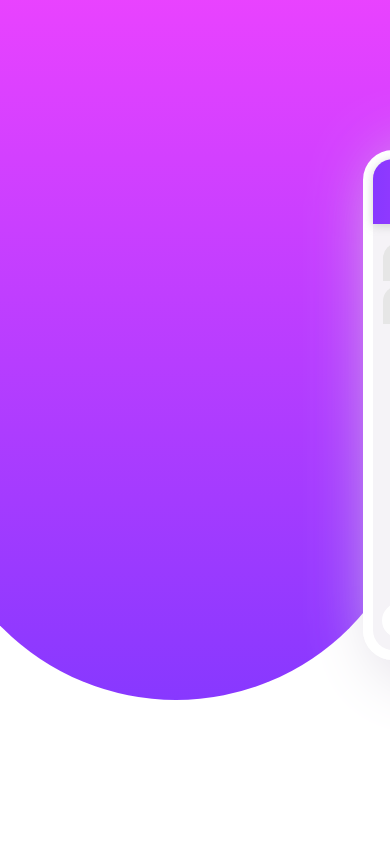
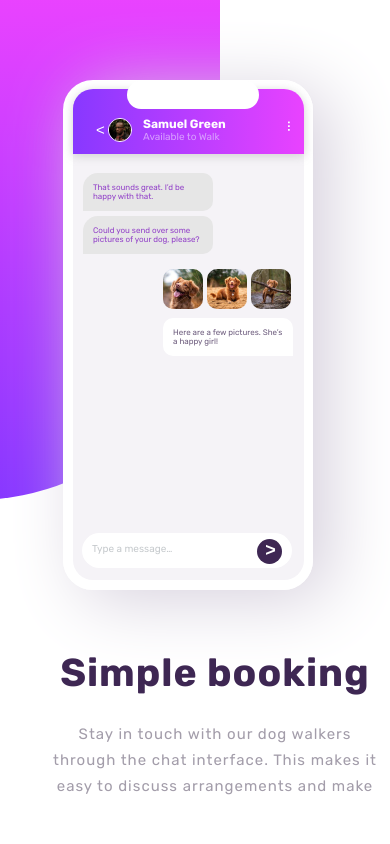
Before and after one commit to Jebusx33/Chat-app-css-illustration, a plain HTML site: page index.html in a window 390 px wide. Shown: the top 844 px of the page. Drawn offline with Linux system fonts and the light colour scheme.

Commit message:
Chat app illustration witH animation

```diff
--- a/index.html
+++ b/index.html
@@ -112,10 +112,12 @@
                     your walker and book again all through the chat.
                 </p>
             </div>
+            <div id="clearfix"></div>
             <div class="attribution">
                 Challenge by <a href="https://www.frontendmentor.io?ref=challenge" target="_blank">Frontend Mentor</a>.
                 Coded by <a href="https://jebusx33.github.io/JesusArias/">Jesús Arias</a>.
             </div>
+            <div id="clearfix"></div>
             <!--Right Violet-->
             <aside>
                 <div class="rec_radR"></div>
--- a/style.css
+++ b/style.css
@@ -299,35 +299,349 @@
     border-radius: 400px 0px 0px 0px;
 }
 
-@media(max-width: 381px)
 
-/*and (max-height:600px)*/
-    {
+
+/*Responsive*/
+
+@media(max-width: 1398px) {
+
     #content {
-        max-width: 370px;
-        width: 375px;
-        height: auto;
+        width: 1398px;
+        height: 800px;
+        position: absolute;
+        top: 0;
+        bottom: 0;
+        left: 0;
+        right: 0;
+        background-color: hsl(0, 0%, 100%);
+        justify-content: space-between;
     }
 
+
     .rec_radL {
-        left: -270px;
-        height: 480px;
+        position: absolute;
+        left: -69px;
+        height: 700px;
+        width: 490px;
+
+    }
+
+    .rec_radR {
+        position: absolute;
+        top: 114px;
+        right: -1px;
+        height: 700px;
+        width: 303px;
+        margin-bottom: 0px;
+    }
+}
+
+@media(max-width: 1200px) {
+
+
+    #content {
+        margin-bottom: 0px;
+        height: 800px !important;
+
+    }
+
+    #center {
+        background-color: transparent;
+        top: 310px;
+        left: 650px;
+        z-index: 1;
 
     }
 
     #phone {
-        top: 150px;
-        left: 63px;
+        left: 263px;
+
     }
+
+    .rec_radL {
+        left: -170px;
+
+    }
+
+    .rec_radR {
+        right: 10px;
+    }
+}
+
+
+@media(max-width: 1120px) {
+
+    #center {
+        position: absolute;
+        background-color: transparent;
+        top: 310px;
+        left: 550px;
+        z-index: 1;
+        margin-bottom: 50px;
+    }
+
+    #phone {
+        left: 203px;
+
+    }
+
+    .rec_radL {
+        left: -150px;
+
+    }
+
+    .rec_radR {
+        right: 10px;
+    }
+
+    .attribution {
+        position: relative;
+        right: 110px;
+    }
+}
+
+
+
+@media(max-width: 1020px) {
+
+    #center {
+        height: 300px;
+        width: 420px;
+        position: absolute;
+        background-color: transparent;
+        top: 310px;
+        left: 550px;
+        z-index: 1;
+        margin-bottom: 50px;
+    }
+
+}
+
+
+@media(max-width: 980px) {
 
     #center {
         height: 300px;
         width: 320px;
         position: absolute;
+    }
+
+    .rec_radL {
+        left: -270px;
+        height: 500px;
+
+    }
+
+    #phone {
+        top: 80px;
+        left: 63px;
+    }
+
+    .rec_radR {
+        display: none;
+    }
+}
+
+
+@media(max-width: 890px) {
+
+    #center {
+        top: 310px;
+        left: 470px;
+        position: absolute;
+    }
+
+    .rec_radL {
+        left: -270px;
+        height: 500px;
+
+    }
+
+    #phone {
+        top: 80px;
+        left: 63px;
+    }
+
+    .attribution {
+        position: relative;
+        right: 80px;
+    }
+
+    .rec_radR {
+        display: none;
+    }
+}
+
+
+
+/*Kindle*/
+
+@media(max-width: 800px) {
+
+
+    #phone {
+        left: 303px;
+        top: 250px;
+    }
+
+    .rec_radL {
+        height: 700px;
+        width: 490px;
+        position: absolute;
+        left: -69px;
+        height: 700px;
+        width: 490px;
+
+    }
+
+    #center {
+        height: 300px;
+        width: 440px;
+        position: absolute;
         background-color: transparent;
-        top: 720px;
+        top: 950px;
         /*top: -130px;*/
-        left: 15px;
+        left: 170px;
+        text-align: center;
+        z-index: 1;
+        margin-bottom: 50px;
+    }
+
+    .rec_radR {
+        display: none;
+    }
+
+
+    .attribution {
+        position: relative;
+        top: 750px;
+        right: 340px;
+    }
+
+    .rec_radR {
+        display: none;
+    }
+}
+
+@media(max-width: 785px) {
+
+    #center {
+        top: 310px;
+        left: 370px;
+        position: absolute;
+    }
+
+    .rec_radR {
+        display: none;
+    }
+}
+
+
+
+@media(max-width: 784px) {
+
+
+    #phone {
+        left: 303px;
+        top: 250px;
+    }
+
+    .rec_radL {
+        height: 700px;
+        width: 490px;
+        position: absolute;
+       left: -69px;
+        height: 700px;
+        width: 490px;
+
+    }
+
+    #center {
+        height: 300px;
+        width: 440px;
+        position: absolute;
+        background-color: transparent;
+        top: 950px;
+        /*top: -130px;*/
+        left: 170px;
+        text-align: center;
+        z-index: 1;
+        margin-bottom: 50px;
+    }
+       .rec_radR {
+       display: none;
+    }
+
+
+    .attribution {
+        position: relative;
+        top: 750px;
+        right: 340px;
+    }
+
+    .rec_radR {
+        display: none;
+    }
+}
+
+/*ipad*/
+@media(max-width: 768px) {
+
+
+    #phone {
+        left: 303px;
+        top: 250px;
+    }
+
+    .rec_radL {
+        height: 700px;
+        width: 490px;
+        position: absolute;
+        left: -69px;
+        height: 700px;
+        width: 490px;
+
+    }
+
+    #center {
+        height: 300px;
+        width: 440px;
+        position: absolute;
+        background-color: transparent;
+        top: 950px;
+        /*top: -130px;*/
+        left: 170px;
+        text-align: center;
+        z-index: 1;
+        margin-bottom: 50px;
+    }
+
+    .rec_radR {
+        display: none;
+    }
+
+
+    .attribution {
+        position: relative;
+        top: 750px;
+        right: 340px;
+    }
+
+    .rec_radR {
+        display: none;
+    }
+}
+
+
+@media(max-width: 614px) {
+    #center {
+        height: 300px;
+        width: 420px;
+        position: absolute;
+        background-color: transparent;
+        top: 850px;
+        /*top: -130px;*/
+        left: 120px;
         text-align: center;
         z-index: 1;
         margin-bottom: 50px;
@@ -335,8 +649,8 @@
 
     .attribution {
         position: relative;
-        top: 470px;
-        right: 550px;
+        top: 650px;
+        right: 410px;
     }
 
     .rec_radR {
@@ -344,13 +658,96 @@
     }
 }
 
-@media(max-width: 375px)
+@media(max-width: 568px){
+    #content {
+        max-width: 568px
+        height: auto;
+        overflow-x: hidden;
 
-/*and (max-height:600px)*/
-    {
+
+    }
+
+    .rec_radL {
+        left: -270px;
+        height: 500px;
+
+    }
+
+    #phone {
+        top: 80px;
+        left: 93px;
+    }
+
+    #center {
+        height: 300px;
+        width: 340px;
+        position: absolute;
+        background-color: transparent;
+        top: 650px;
+        /*top: -130px;*/
+        left: 100px;
+        text-align: center;
+        z-index: 1;
+        margin-bottom: 50px;
+    }
+
+    .attribution {
+        position: relative;
+        top: 450px;
+        right: 450px;
+    }
+
+    .rec_radR {
+        display: none;
+    }
+}
+@media(max-width: 415px) {
     #content {
-        max-width: 370px;
-        width: 375px;
+
+        height: auto;
+        overflow-x: hidden;
+
+
+    }
+
+    .rec_radL {
+        left: -270px;
+        height: 500px;
+
+    }
+
+    #phone {
+        top: 80px;
+        left: 63px;
+    }
+
+    #center {
+        height: 300px;
+        width: 340px;
+        position: absolute;
+        background-color: transparent;
+        top: 650px;
+        /*top: -130px;*/
+        left: 45px;
+        text-align: center;
+        z-index: 1;
+        margin-bottom: 50px;
+    }
+
+    .attribution {
+        position: relative;
+        top: 450px;
+        right: 510px;
+    }
+
+    .rec_radR {
+        display: none;
+    }
+}
+
+@media(max-width: 375px) {
+    #content {
+
         height: auto;
         overflow-x: hidden;
 
@@ -393,154 +790,179 @@
 
 /*Animation chat*/
 #msj1 {
-    animation:chatLive2 1s linear ;
+    animation: chatLive2 1s linear;
     opacity: 1;
     transition: all;
 }
+
 @keyframes chatLive1 {
-  0%{
+    0% {
         opacity: 0;
     }
-50%{
+
+    50% {
         opacity: 0;
     }
-   100%{
+
+    100% {
         opacity: 1;
     }
 }
 
 #msj2 {
-    animation:chatLive2 3s linear ;
+    animation: chatLive2 3s linear;
     opacity: 1;
     transition: all;
 }
+
 @keyframes chatLive2 {
-  0%{
+    0% {
         opacity: 0;
 
     }
-  50%{
+
+    50% {
         opacity: 0;
     }
 
-   100%{
+    100% {
         opacity: 1;
     }
 }
 
 #dog {
-    animation:chatLive3 6s linear ;
+    animation: chatLive3 6s linear;
     opacity: 1;
     transition: all;
 }
+
 @keyframes chatLive3 {
-  0%{
+    0% {
         opacity: 0;
 
     }
-  50%{
+
+    50% {
         opacity: 0;
     }
-60%{
+
+    60% {
         opacity: 1;
     }
-   100%{
+
+    100% {
         opacity: 1;
     }
 }
 
 #msj3 {
-    animation:chatLive2 8s linear ;
+    animation: chatLive2 8s linear;
     opacity: 1;
     transition: all;
 }
+
 @keyframes chatLive2 {
-    0%{
+    0% {
         opacity: 0;
 
     }
-  50%{
+
+    50% {
         opacity: 1;
     }
 
-60%{
+    60% {
         opacity: 1;
     }
-   100%{
+
+    100% {
         opacity: 1;
     }
 }
 
 #msj4 {
-    animation:chatLive2 10s linear ;
+    animation: chatLive2 10s linear;
     opacity: 1;
     transition: all;
 }
+
 @keyframes chatLive2 {
-    0%{
+    0% {
         opacity: 0;
 
     }
-  50%{
+
+    50% {
         opacity: 0;
     }
-60%{
+
+    60% {
         opacity: 1;
     }
-70%{
+
+    70% {
         opacity: 1;
     }
-   100%{
+
+    100% {
         opacity: 1;
     }
 }
 
 #msj5 {
-    animation:chatLive2 12s linear ;
+    animation: chatLive2 12s linear;
     opacity: 1;
     transition: all;
 }
+
 @keyframes chatLive2 {
-    0%{
+    0% {
         opacity: 0;
 
     }
-  50%{
+
+    50% {
         opacity: 0;
     }
-60%{
+
+    60% {
         opacity: 1;
     }
-70%{
+
+    70% {
         opacity: 1;
     }
-   100%{
+
+    100% {
         opacity: 1;
     }
 }
 
 .msj6 {
-    animation:chatLive2 14s linear ;
+    animation: chatLive2 14s linear;
     opacity: 1;
     transition: all;
 }
+
 @keyframes chatLive2 {
-    0%{
+    0% {
         opacity: 0;
 
     }
-  50%{
+
+    50% {
         opacity: 0;
     }
 
-60%{
+    60% {
         opacity: 1;
     }
 
-70%{
+    70% {
         opacity: 1;
     }
-   100%{
+
+    100% {
         opacity: 1;
     }
 }
```
Lines whose indentation alone changed are shown as unchanged.
